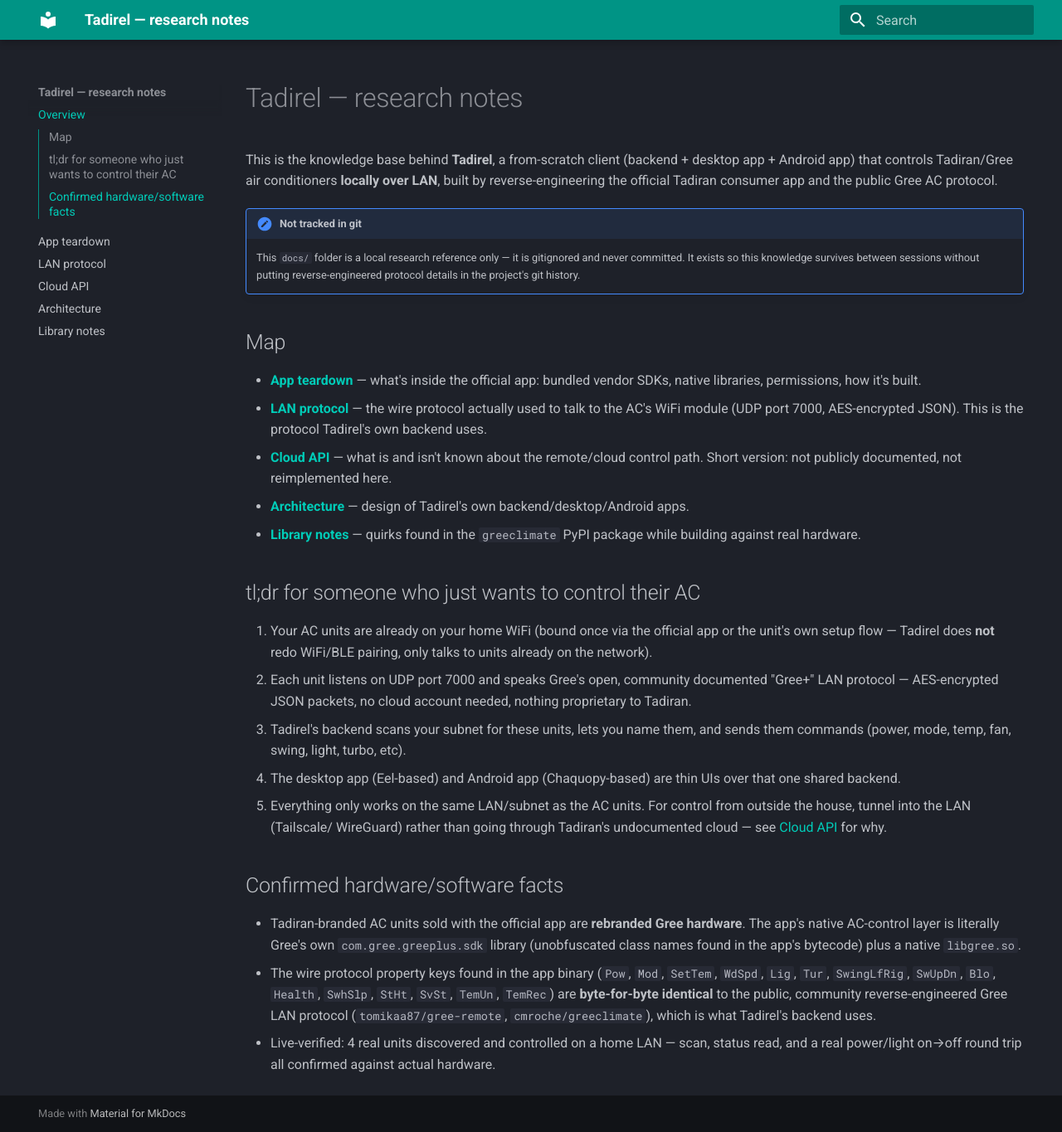
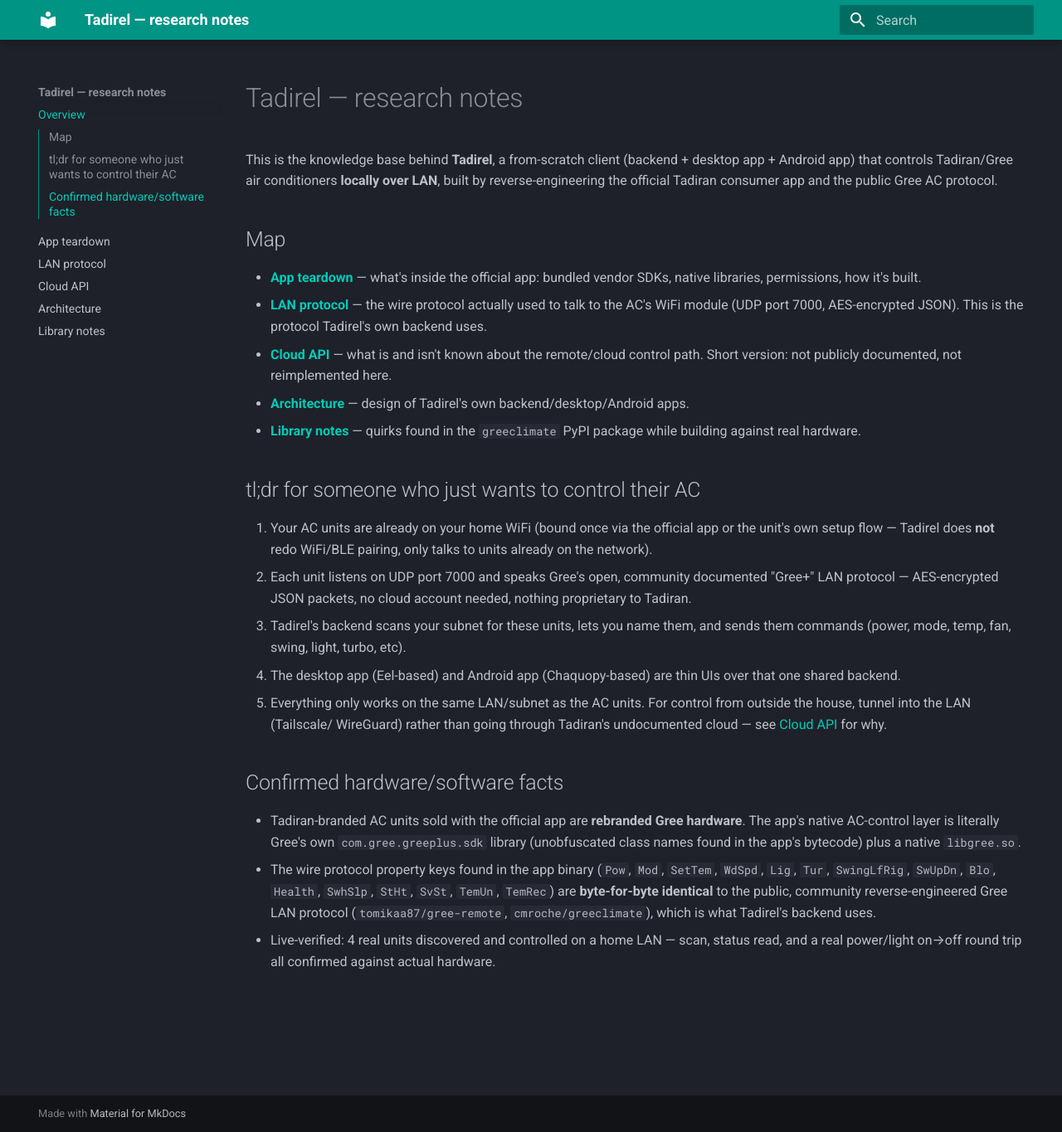
Before and after one commit to mon231/com.rel.tadirel, an MkDocs documentation site: the page built from docs/index.md, in a window 1280 px wide and 1365 px high. Shown: the whole window at 83% size. Built offline with MkDocs 1.6.1 and Material for MkDocs 9.7.7, drawn with Linux system fonts in a browser that asks for light colours.

Commit message:
docs: remove stale 'not tracked in git' note (docs are committed and published)

```diff
--- a/docs/index.md
+++ b/docs/index.md
@@ -4,12 +4,6 @@ This is the knowledge base behind **Tadirel**, a from-scratch client
 (backend + desktop app + Android app) that controls Tadiran/Gree air
 conditioners **locally over LAN**, built by reverse-engineering the
 official Tadiran consumer app and the public Gree AC protocol.
-
-!!! note "Not tracked in git"
-    This `docs/` folder is a local research reference only — it is
-    gitignored and never committed. It exists so this knowledge survives
-    between sessions without putting reverse-engineered protocol details
-    in the project's git history.
 
 ## Map
 
```
